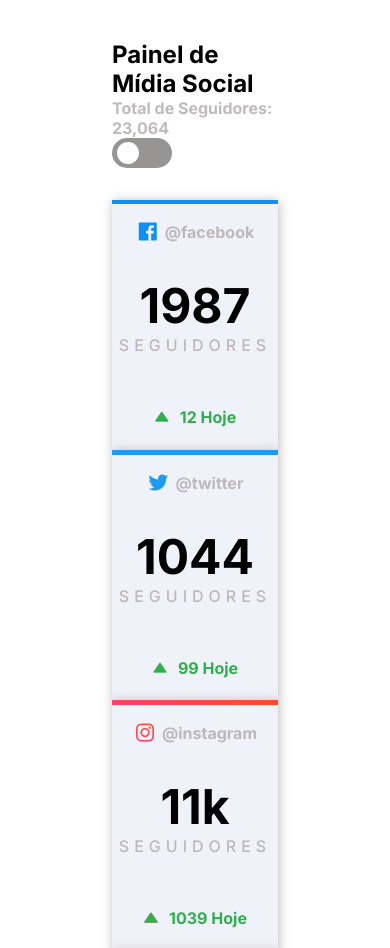
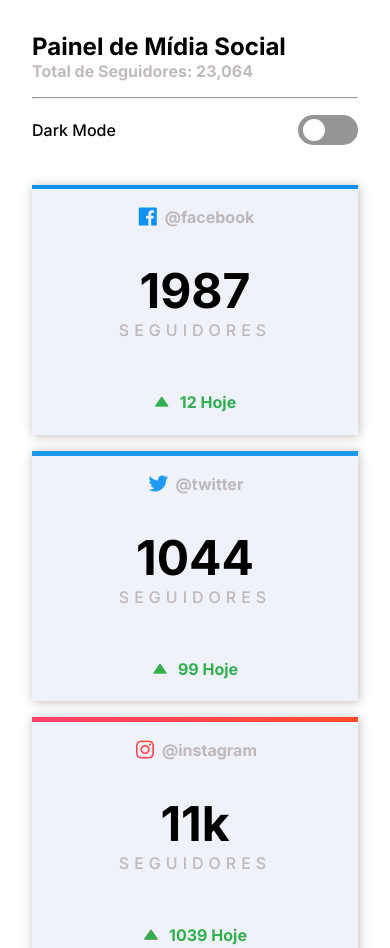
Before and after one commit to lukeyusuke/social-media-dashboard, a plain HTML site: page index.html in a window 390 px wide. Shown: the top 948 px of the page. Drawn offline with nearby package versions, Linux system fonts and the light colour scheme.

Commit message:
Adiciona responsividade ao conteúdo da página

```diff
--- a/css/styles.css
+++ b/css/styles.css
@@ -2,6 +2,10 @@
 
 :root{
     --weight: 600;
+}
+
+.line-x{
+    opacity: 0;
 }
 
 .bxs-up-arrow,
@@ -60,9 +64,14 @@ body.dark h2{
     background-color: rgba(151, 148, 148, 1);
     border-radius: 2em;
     display: flex;
+    margin-left: .5em;
     padding: 5px;
     height: 30px;
     width: 60px;
+}
+
+body.dark .label{
+    background: linear-gradient(to right, #21bce7, #5cdb69);
 }
 
 .ball{
@@ -71,6 +80,10 @@ body.dark h2{
     border-radius: 50px;
     background-color: #fff;
     transition: all .2s linear;
+}
+
+body.dark .ball{
+    background-color:rgb(71, 71, 71)
 }
 
 .checkbox:checked + .label .ball{
@@ -82,16 +95,26 @@ body.dark h2{
     font-weight: var(--weight);
 }
 
+body.dark .content-dark-mode{
+    color: rgba(177, 169, 169, 0.8);
+}
+
 .media-content-one{
     margin: 2em 0 3em 0;
 }
 
 .media-followers{
     background-color: #F0F2FA;
+    margin: .5em auto;
     text-align: center;
     height: 250px;
     width: 265px;
-    box-shadow: 1px 1px 10px 0 rgba(177, 169, 169, 0.8);;
+    box-shadow: 1px 1px 10px 0 rgba(177, 169, 169, 0.8);
+}
+
+body.dark .media-followers:hover,
+body.dark .page-view-content:hover{
+    box-shadow: 1px 1px 10px 0 rgba(71, 71, 71, 0.8);
 }
 
 .media-followers, .page-view-content{
@@ -189,8 +212,8 @@ body.dark h2{
 .page-view-content{
     background-color: #F0F2FA;
     border-radius: .5em;
-    box-shadow: 1px 1px 10px 0 rgba(177, 169, 169, 0.8);;
-    margin-bottom: 1em;
+    box-shadow: 1px 1px 10px 0 rgba(177, 169, 169, 0.8);
+    margin: .5em auto;
     padding: 0 1.5em;
     height: 150px;
     width: 265px;
@@ -216,3 +239,26 @@ body.dark h2{
     color: #e73f3f;
     font-size: 1em;
 }
+
+@media(max-width: 754px){
+
+    .content-dashboard{
+        padding: 2em;
+    }
+
+    .media-followers,
+    .page-view-content{
+        width: 100%;
+    }
+
+    .line-x{
+        opacity: 1;
+        width: 100%;
+        margin: 1em 0;
+        background-color: rgba(177, 169, 169, 0.8);
+    }
+
+    .content-dark-mode{
+        width: 100%;
+    }
+}
--- a/index.html
+++ b/index.html
@@ -16,7 +16,11 @@
                     <h2> Painel de Mídia Social </h1>
                     <span class="followers"> Total de Seguidores: 23,064 </span>
                 </div>
-                <div>
+                <hr class="line-x">
+                <div class="flex content-dark-mode">
+                    <span>
+                        Dark Mode
+                    </span>
                     <input type="checkbox" class="checkbox" id="checkbox">
                     <label for="checkbox" class="label">
                         <div class="ball"></div>
```
